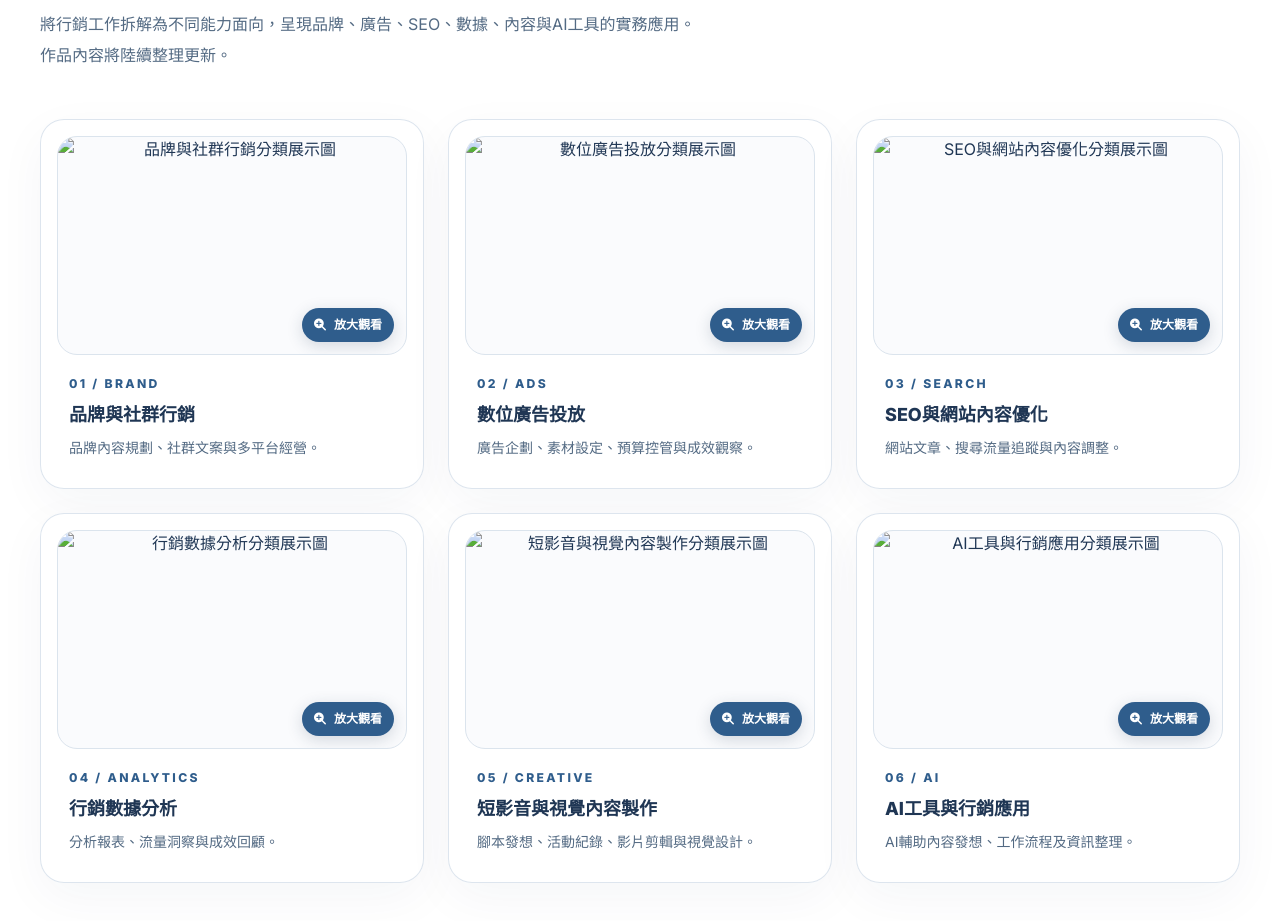
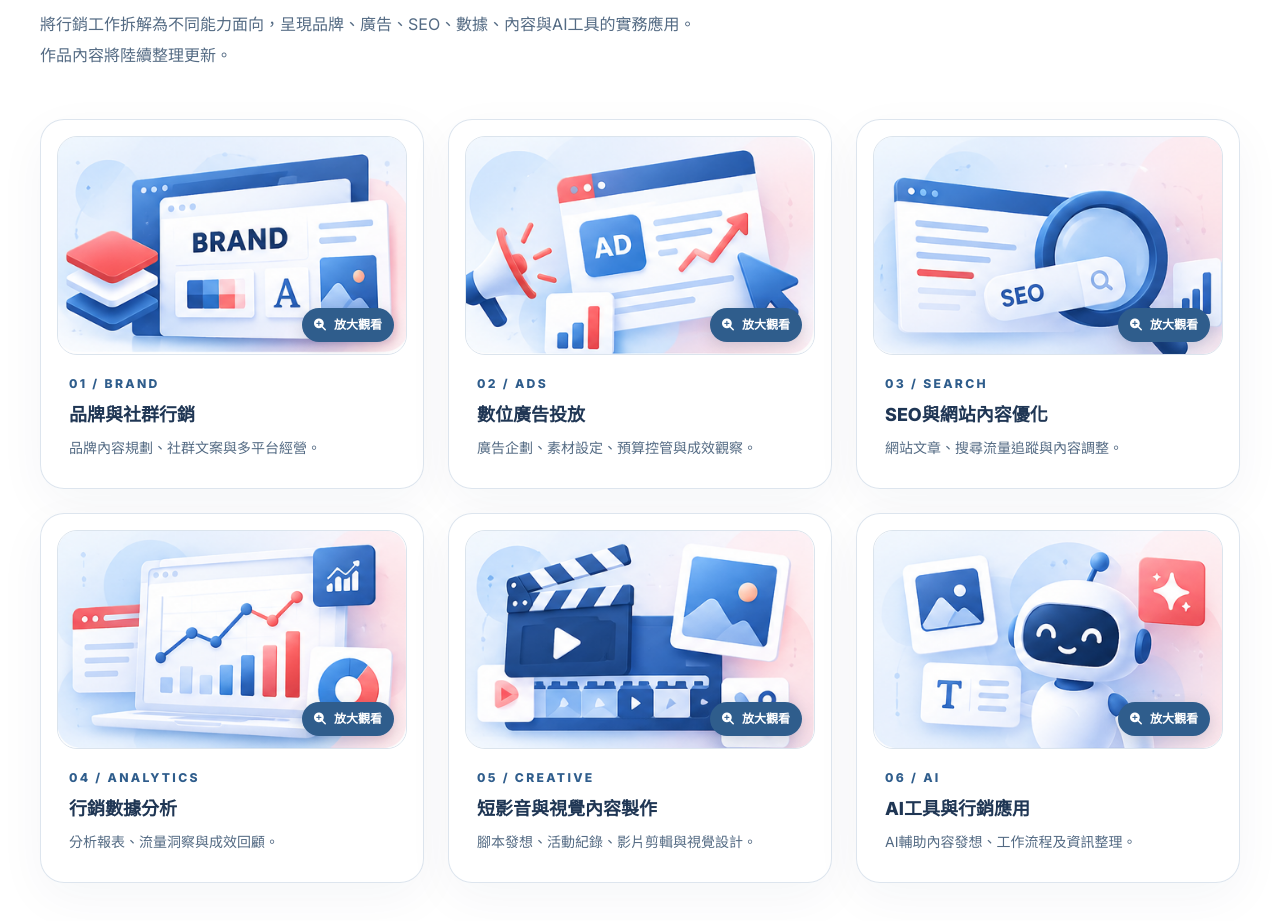
Before and after one commit to hsingyinglu-dev/hsingyinglu-official-wesite, a plain HTML site: page index.html in a window 1280 px wide. Shown: the part 2920-3841 px from the top of the page. Drawn offline with nearby package versions, Linux system fonts and the light colour scheme.

Commit message:
Add files via upload

```diff
--- a/index.html
+++ b/index.html
@@ -172,12 +172,12 @@
     <section id="portfolio" class="py-24 lg:py-32 bg-white" aria-labelledby="portfolio-title"><div class="max-w-7xl mx-auto px-5 sm:px-8 lg:px-10">
       <div class="fade-up mb-12"><p class="eyebrow mb-3">Portfolio</p><h2 id="portfolio-title" class="section-title">作品集<span class="gradient-text">・實務經驗的累積</span></h2><p class="section-description">將行銷工作拆解為不同能力面向，呈現品牌、廣告、SEO、數據、內容與AI工具的實務應用。作品內容將陸續整理更新。</p></div>
       <div class="grid sm:grid-cols-2 lg:grid-cols-3 gap-6">
-        <article class="surface lift fade-up p-4"><button type="button" class="portfolio-preview" aria-label="放大觀看：品牌與社群行銷" aria-haspopup="dialog" aria-controls="ai-work-lightbox"><img src="images/01-brand.png" width="434" height="266" alt="品牌與社群行銷分類展示圖" loading="lazy" decoding="async"><span class="ai-work-zoom"><i class="fa-solid fa-magnifying-glass-plus" aria-hidden="true"></i> 放大觀看</span></button><div class="p-3 pt-5"><p class="eyebrow mb-2">01 / BRAND</p><h3 class="font-black text-lg">品牌與社群行銷</h3><p class="text-sm text-slate-500 mt-2 leading-relaxed">品牌內容規劃、社群文案與多平台經營。</p></div></article>
-        <article class="surface lift fade-up p-4"><button type="button" class="portfolio-preview" aria-label="放大觀看：數位廣告投放" aria-haspopup="dialog" aria-controls="ai-work-lightbox"><img src="images/02-ads.png" width="426" height="266" alt="數位廣告投放分類展示圖" loading="lazy" decoding="async"><span class="ai-work-zoom"><i class="fa-solid fa-magnifying-glass-plus" aria-hidden="true"></i> 放大觀看</span></button><div class="p-3 pt-5"><p class="eyebrow mb-2">02 / ADS</p><h3 class="font-black text-lg">數位廣告投放</h3><p class="text-sm text-slate-500 mt-2 leading-relaxed">廣告企劃、素材設定、預算控管與成效觀察。</p></div></article>
-        <article class="surface lift fade-up p-4"><button type="button" class="portfolio-preview" aria-label="放大觀看：SEO與網站內容優化" aria-haspopup="dialog" aria-controls="ai-work-lightbox"><img src="images/03-seo.png" width="437" height="266" alt="SEO與網站內容優化分類展示圖" loading="lazy" decoding="async"><span class="ai-work-zoom"><i class="fa-solid fa-magnifying-glass-plus" aria-hidden="true"></i> 放大觀看</span></button><div class="p-3 pt-5"><p class="eyebrow mb-2">03 / SEARCH</p><h3 class="font-black text-lg">SEO與網站內容優化</h3><p class="text-sm text-slate-500 mt-2 leading-relaxed">網站文章、搜尋流量追蹤與內容調整。</p></div></article>
-        <article class="surface lift fade-up p-4"><button type="button" class="portfolio-preview" aria-label="放大觀看：行銷數據分析" aria-haspopup="dialog" aria-controls="ai-work-lightbox"><img src="images/04-analytics.png" width="434" height="271" alt="行銷數據分析分類展示圖" loading="lazy" decoding="async"><span class="ai-work-zoom"><i class="fa-solid fa-magnifying-glass-plus" aria-hidden="true"></i> 放大觀看</span></button><div class="p-3 pt-5"><p class="eyebrow mb-2">04 / ANALYTICS</p><h3 class="font-black text-lg">行銷數據分析</h3><p class="text-sm text-slate-500 mt-2 leading-relaxed">分析報表、流量洞察與成效回顧。</p></div></article>
-        <article class="surface lift fade-up p-4"><button type="button" class="portfolio-preview" aria-label="放大觀看：短影音與視覺內容製作" aria-haspopup="dialog" aria-controls="ai-work-lightbox"><img src="images/05-creative.png" width="426" height="271" alt="短影音與視覺內容製作分類展示圖" loading="lazy" decoding="async"><span class="ai-work-zoom"><i class="fa-solid fa-magnifying-glass-plus" aria-hidden="true"></i> 放大觀看</span></button><div class="p-3 pt-5"><p class="eyebrow mb-2">05 / CREATIVE</p><h3 class="font-black text-lg">短影音與視覺內容製作</h3><p class="text-sm text-slate-500 mt-2 leading-relaxed">腳本發想、活動紀錄、影片剪輯與視覺設計。</p></div></article>
-        <article class="surface lift fade-up p-4"><button type="button" class="portfolio-preview" aria-label="放大觀看：AI工具與行銷應用" aria-haspopup="dialog" aria-controls="ai-work-lightbox"><img src="images/06-ai.png" width="437" height="271" alt="AI工具與行銷應用分類展示圖" loading="lazy" decoding="async"><span class="ai-work-zoom"><i class="fa-solid fa-magnifying-glass-plus" aria-hidden="true"></i> 放大觀看</span></button><div class="p-3 pt-5"><p class="eyebrow mb-2">06 / AI</p><h3 class="font-black text-lg">AI工具與行銷應用</h3><p class="text-sm text-slate-500 mt-2 leading-relaxed">AI輔助內容發想、工作流程及資訊整理。</p></div></article>
+        <article class="surface lift fade-up p-4"><button type="button" class="portfolio-preview" aria-label="放大觀看：品牌與社群行銷" aria-haspopup="dialog" aria-controls="ai-work-lightbox"><img src="作品集/01-brand.png" width="434" height="266" alt="品牌與社群行銷分類展示圖" loading="lazy" decoding="async"><span class="ai-work-zoom"><i class="fa-solid fa-magnifying-glass-plus" aria-hidden="true"></i> 放大觀看</span></button><div class="p-3 pt-5"><p class="eyebrow mb-2">01 / BRAND</p><h3 class="font-black text-lg">品牌與社群行銷</h3><p class="text-sm text-slate-500 mt-2 leading-relaxed">品牌內容規劃、社群文案與多平台經營。</p></div></article>
+        <article class="surface lift fade-up p-4"><button type="button" class="portfolio-preview" aria-label="放大觀看：數位廣告投放" aria-haspopup="dialog" aria-controls="ai-work-lightbox"><img src="作品集/02-ads.png" width="426" height="266" alt="數位廣告投放分類展示圖" loading="lazy" decoding="async"><span class="ai-work-zoom"><i class="fa-solid fa-magnifying-glass-plus" aria-hidden="true"></i> 放大觀看</span></button><div class="p-3 pt-5"><p class="eyebrow mb-2">02 / ADS</p><h3 class="font-black text-lg">數位廣告投放</h3><p class="text-sm text-slate-500 mt-2 leading-relaxed">廣告企劃、素材設定、預算控管與成效觀察。</p></div></article>
+        <article class="surface lift fade-up p-4"><button type="button" class="portfolio-preview" aria-label="放大觀看：SEO與網站內容優化" aria-haspopup="dialog" aria-controls="ai-work-lightbox"><img src="作品集/03-seo.png" width="437" height="266" alt="SEO與網站內容優化分類展示圖" loading="lazy" decoding="async"><span class="ai-work-zoom"><i class="fa-solid fa-magnifying-glass-plus" aria-hidden="true"></i> 放大觀看</span></button><div class="p-3 pt-5"><p class="eyebrow mb-2">03 / SEARCH</p><h3 class="font-black text-lg">SEO與網站內容優化</h3><p class="text-sm text-slate-500 mt-2 leading-relaxed">網站文章、搜尋流量追蹤與內容調整。</p></div></article>
+        <article class="surface lift fade-up p-4"><button type="button" class="portfolio-preview" aria-label="放大觀看：行銷數據分析" aria-haspopup="dialog" aria-controls="ai-work-lightbox"><img src="作品集/04-analytics.png" width="434" height="271" alt="行銷數據分析分類展示圖" loading="lazy" decoding="async"><span class="ai-work-zoom"><i class="fa-solid fa-magnifying-glass-plus" aria-hidden="true"></i> 放大觀看</span></button><div class="p-3 pt-5"><p class="eyebrow mb-2">04 / ANALYTICS</p><h3 class="font-black text-lg">行銷數據分析</h3><p class="text-sm text-slate-500 mt-2 leading-relaxed">分析報表、流量洞察與成效回顧。</p></div></article>
+        <article class="surface lift fade-up p-4"><button type="button" class="portfolio-preview" aria-label="放大觀看：短影音與視覺內容製作" aria-haspopup="dialog" aria-controls="ai-work-lightbox"><img src="作品集/05-creative.png" width="426" height="271" alt="短影音與視覺內容製作分類展示圖" loading="lazy" decoding="async"><span class="ai-work-zoom"><i class="fa-solid fa-magnifying-glass-plus" aria-hidden="true"></i> 放大觀看</span></button><div class="p-3 pt-5"><p class="eyebrow mb-2">05 / CREATIVE</p><h3 class="font-black text-lg">短影音與視覺內容製作</h3><p class="text-sm text-slate-500 mt-2 leading-relaxed">腳本發想、活動紀錄、影片剪輯與視覺設計。</p></div></article>
+        <article class="surface lift fade-up p-4"><button type="button" class="portfolio-preview" aria-label="放大觀看：AI工具與行銷應用" aria-haspopup="dialog" aria-controls="ai-work-lightbox"><img src="作品集/06-ai.png" width="437" height="271" alt="AI工具與行銷應用分類展示圖" loading="lazy" decoding="async"><span class="ai-work-zoom"><i class="fa-solid fa-magnifying-glass-plus" aria-hidden="true"></i> 放大觀看</span></button><div class="p-3 pt-5"><p class="eyebrow mb-2">06 / AI</p><h3 class="font-black text-lg">AI工具與行銷應用</h3><p class="text-sm text-slate-500 mt-2 leading-relaxed">AI輔助內容發想、工作流程及資訊整理。</p></div></article>
       </div>
 
     </div></section>
```
